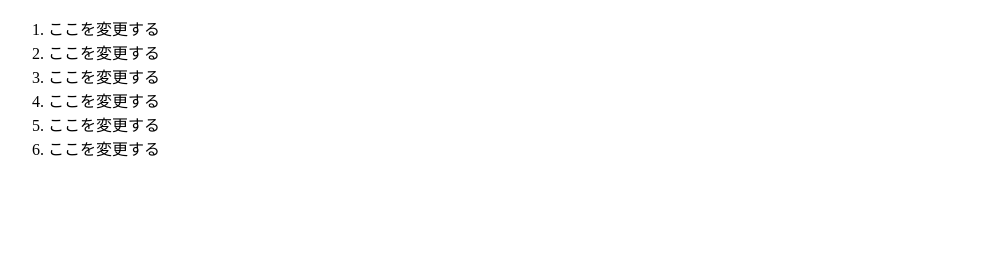
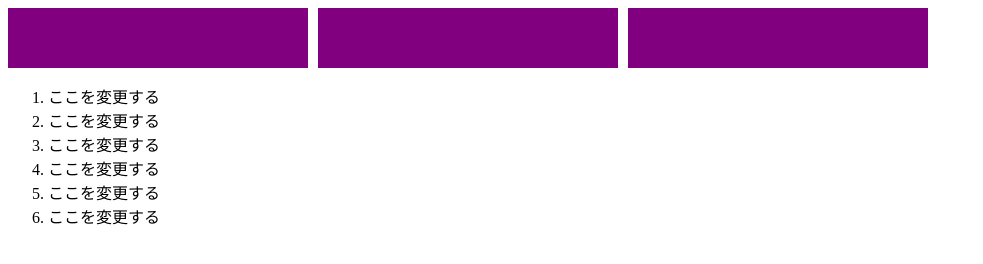
Before and after one commit to chikin14niwa/git-test, a plain HTML site: page index.html in a window 1280 px wide. Shown: the whole page, without its empty margins (0-983 px from the left). Drawn offline with Linux system fonts and the light colour scheme.

Commit message:
バナーの追加

```diff
--- a/index.html
+++ b/index.html
@@ -3,8 +3,26 @@
 <head>
   <meta charset="UTF-8">
   <title>これはテストサイトです。</title>
+  <style>
+    div.box {
+      float:left;
+      width: 300px;
+      height: 60px;
+      margin-right: 10px;
+      background-color: purple;
+    }
+    div.none {
+      clear: both;
+    }
+  </style>
 </head>
 <body>
+  <div id="banner">
+    <div class="box"></div>
+    <div class="box"></div>
+    <div class="box"></div>
+    <div class="none"></div>
+  </div>
   <ol>
     <li>ここを変更する</li>
     <li>ここを変更する</li>
```
